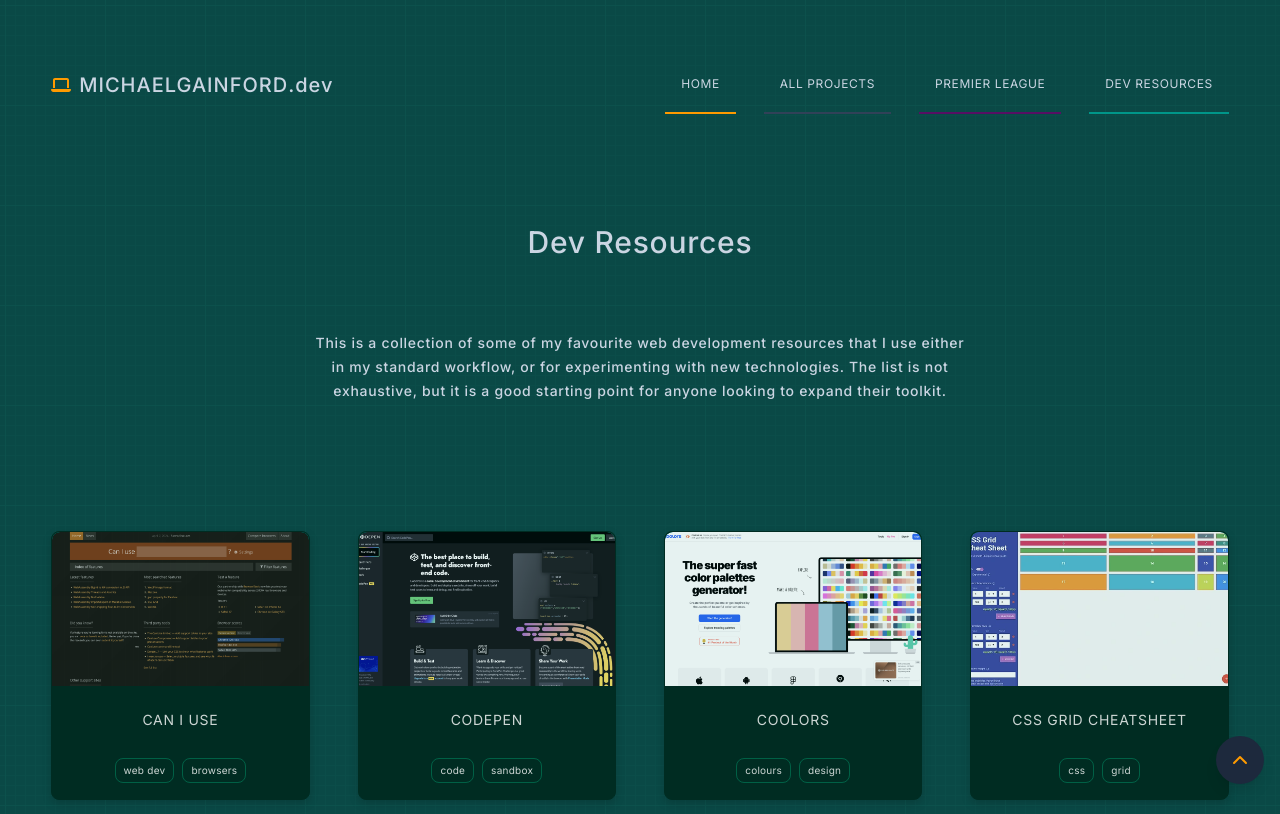
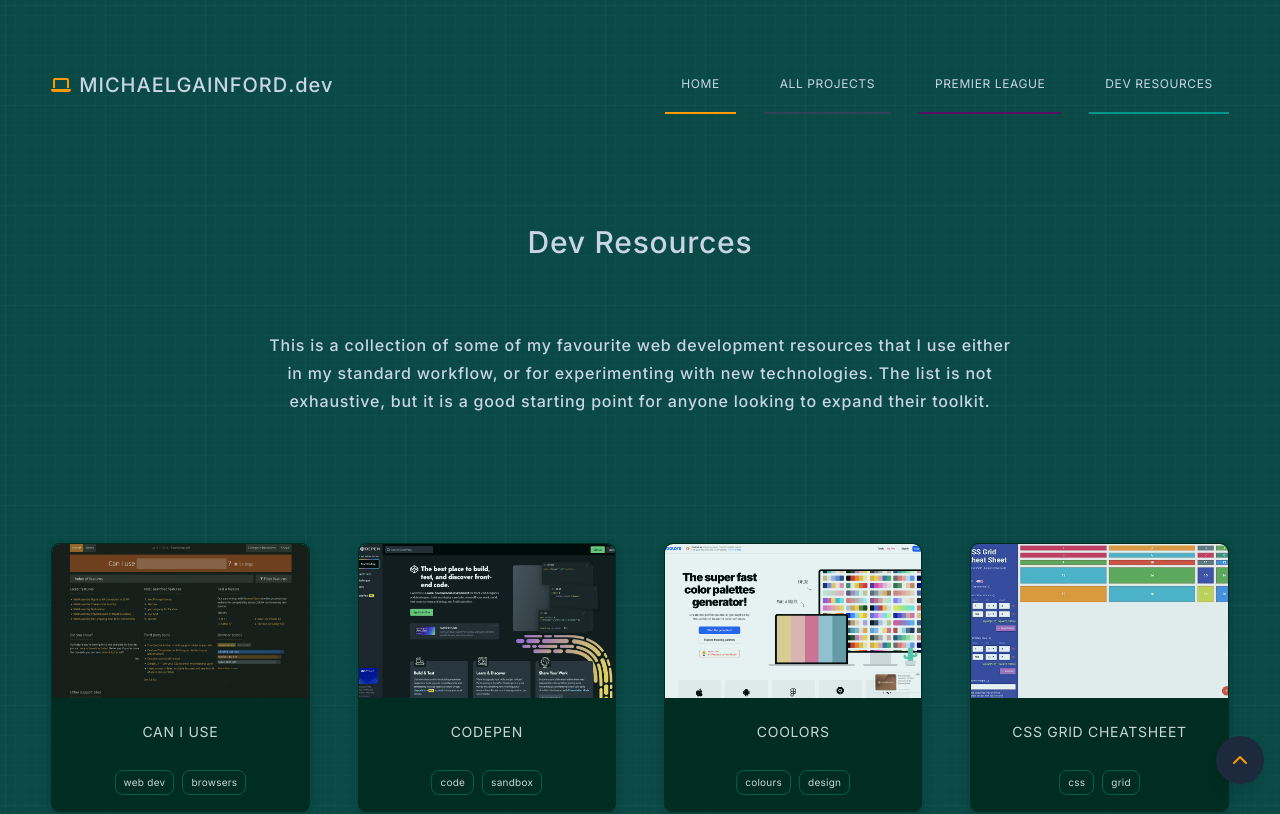
Before and after one commit to michaelgainford/michaelgainford.github.io, a Next.js app: page /web-development/dev-resources in a window 1280 px wide. Shown: the top 814 px of the page. Built offline with nearby package versions, Linux system fonts and the light colour scheme.

Commit message:
Update component to remove undefined output.

```diff
--- a/app/web-development/dev-resources/page.jsx
+++ b/app/web-development/dev-resources/page.jsx
@@ -3,30 +3,39 @@ import H1 from "@/components/typography/H1_Span";
 import PageIntro from "@/components/site_elements/Page_Intro";
 import DevResourcesGrid from "@/components/dev_resources/DevResourcesGrid";
 import Footer from "@/components/footer/_Footer";
-import {
-    globalPageStyles,
-    globalWrapperFixedWidth
-} from "@/variables/Styles";
+import { globalPageStyles, globalWrapperFixedWidth } from "@/variables/Styles";
 
 export const metadata = {
 	title: "Dev Resources",
-	description: "A collection of some of my favourite web development resources that I use in my standard workflow, for experimenting with new technologies and tools I would like to highlight and share with my fellow Developers.",
+	description:
+		"A collection of some of my favourite web development resources that I use in my standard workflow, for experimenting with new technologies and tools I would like to highlight and share with my fellow Developers.",
 };
 
 const customStyles = "bg-graph-paper-background bg-teal-900/90 text-slate-300";
-const pageIntroText = "This is a collection of some of my favourite web development resources that I use either in my standard workflow, or for experimenting with new technologies. The list is not exhaustive, but it is a good starting point for anyone looking to expand their toolkit.";
+const pageIntroText =
+	"This is a collection of some of my favourite web development resources that I use either in my standard workflow, or for experimenting with new technologies. The list is not exhaustive, but it is a good starting point for anyone looking to expand their toolkit.";
 
 export default function Page_DevResources() {
 	return (
 		<div className={`${globalPageStyles} ${customStyles}`}>
 			<Header />
 			<main className={globalWrapperFixedWidth}>
-                <H1 text="Dev Resources" />
+				<H1
+					text="Dev Resources"
+					font_sizes=""
+					other_classes=""
+				/>
 				<PageIntro
 					text={pageIntroText}
 					text_colour="font-current"
-					font_sizes="text-xs/5 md:text-sm/6 lg:text-base/7`"
-					other_classes="max-w-[800px]! text-balance! text-center! !md:-mt-4 !xl:text-base/6"
+					font_sizes="text-xs/5 md:text-sm/6 lg:text-base/7 !xl:text-base/6"
+					classes_margin=""
+					classes_width=""
+					classes_text_colour=""
+					classes_text_alignment=""
+					classes_font_sizes=""
+					classes_other="max-w-[800px]! text-balance! text-center! !md:-mt-4"
+					other_classes=""
 				/>
 				<DevResourcesGrid />
 			</main>
```
Lines whose indentation alone changed are shown as unchanged.
